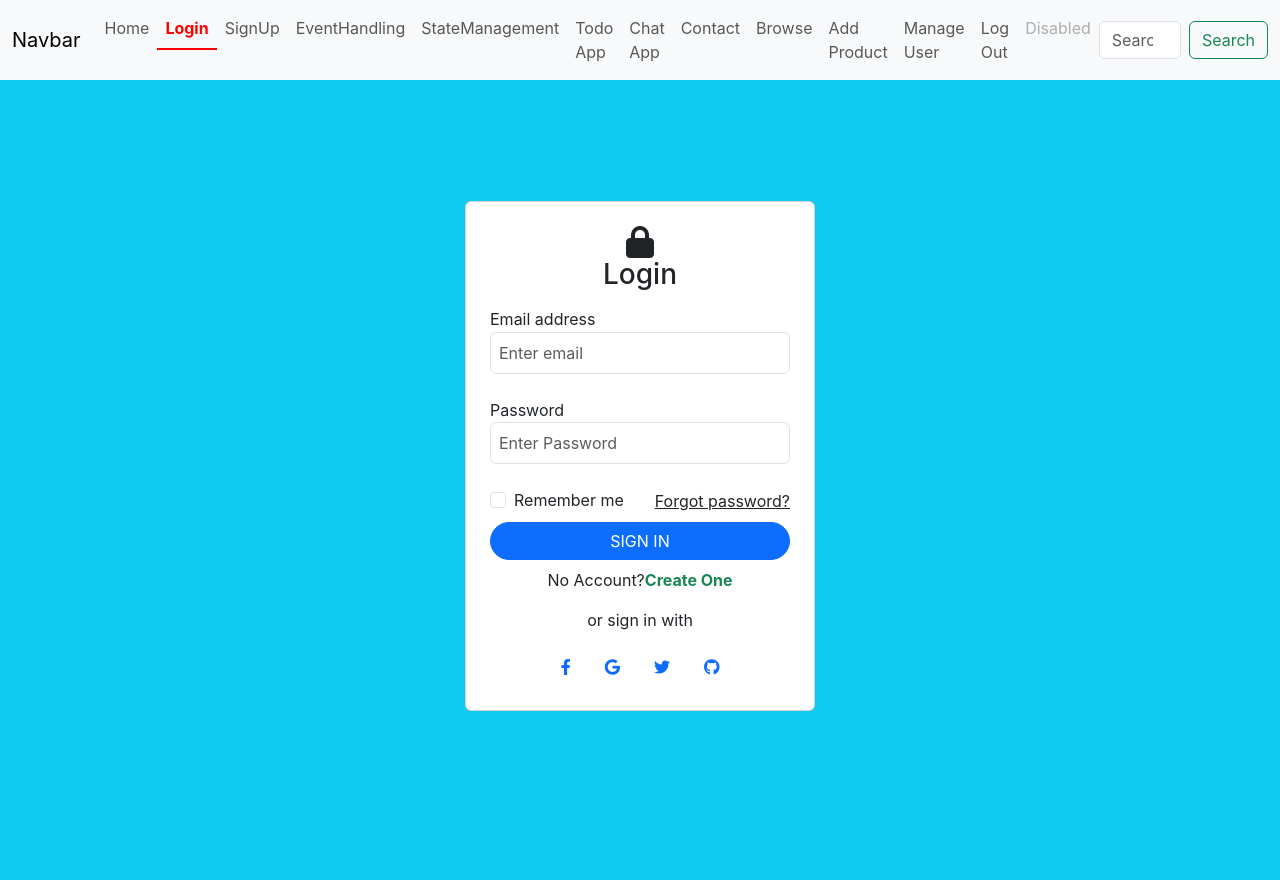
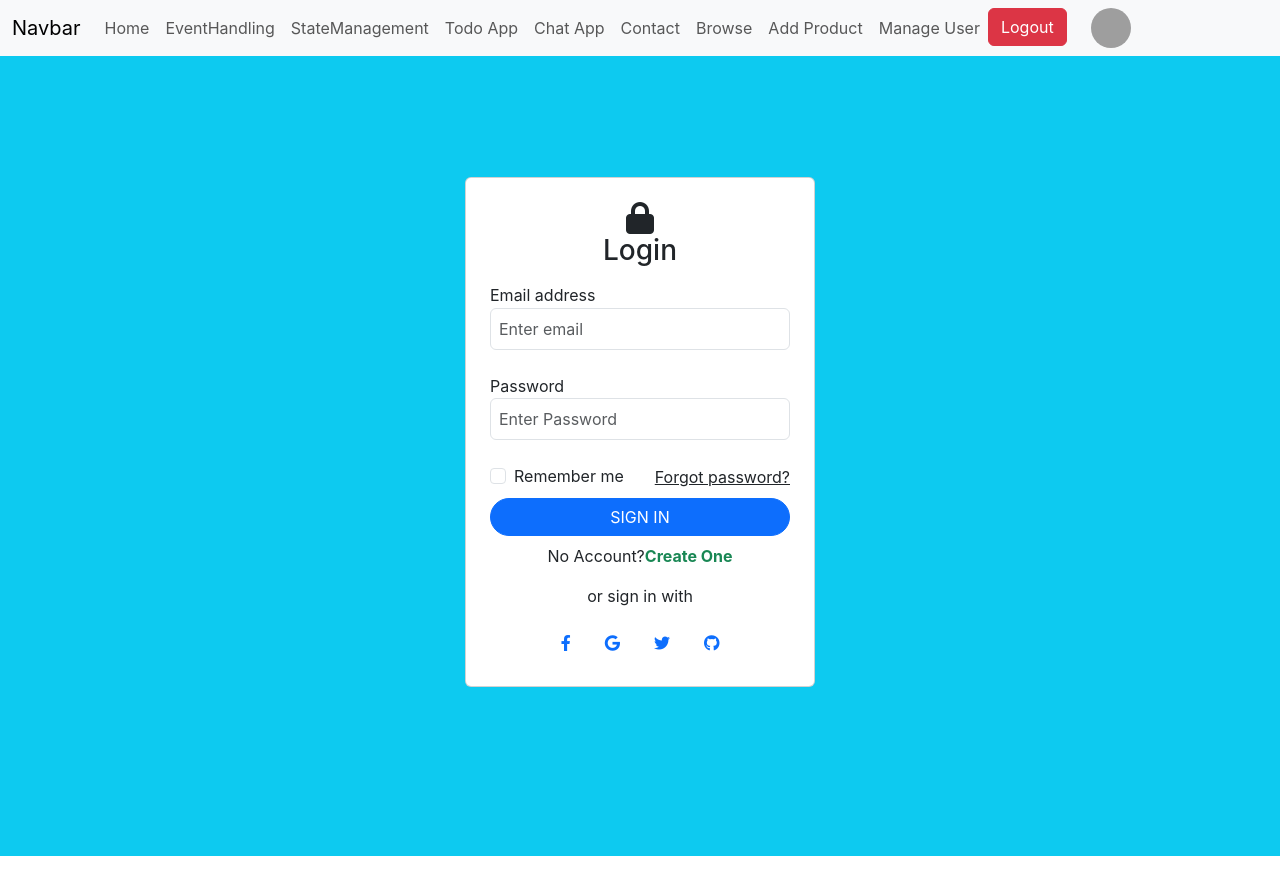
Before and after one commit to VibhashDwivedi/FULL-STACK-MERN, a React (Create React App) app in the folder Section2/frontend/: page /login in a window 1280 px wide. After the commit the page ends 856 px from the top, so only its background shows below. Built offline with nearby package versions, Linux system fonts and the light colour scheme; sample sign-in values are in the browser's storage.

Commit message:
show image

```diff
--- a/Section2/frontend/src/App.jsx
+++ b/Section2/frontend/src/App.jsx
@@ -15,6 +15,7 @@ import AddProduct from './components/AddProduct';
 import ManageUser from './components/ManageUser';
 import { Toaster } from 'react-hot-toast';
 import UpdateUser from './components/UpdateUser';
+import { UserProvider } from './UserContext';
 
 
 
@@ -24,8 +25,9 @@ function App() {
   return (
     <div>
 
-<Toaster position='top-center'/>
+   <Toaster position='top-center'/>
       <BrowserRouter>
+      <UserProvider>
         <Navbar/>
         <Routes>
         <Route path='/' element={<Navigate to = "/home" />} />
@@ -43,6 +45,7 @@ function App() {
           <Route path='manageuser' element= {<ManageUser/> } />
           <Route path='updateuser/:id' element= {<UpdateUser/> } />
         </Routes>
+        </UserProvider>
       </BrowserRouter>
     </div>
 
--- a/Section2/frontend/src/UserContext.jsx
+++ b/Section2/frontend/src/UserContext.jsx
@@ -0,0 +1,36 @@
+import { useNavigate } from "react-router-dom";
+
+const { useContext } = require("react");
+const { useState } = require("react");
+const { createContext } = require("react");
+
+//initialize context
+ const UserContext = createContext();
+
+ //create a provider
+ export const  UserProvider = ({children}) => {
+
+   const navigate = useNavigate();
+    // get user data from session and convert to js using 'JSON.parse()'
+   // and store in state
+     const [currentUser, setcurrentUser] = useState(
+        JSON.parse(sessionStorage.getItem('user'))
+
+     );
+     const [LoggedIn, setLoggedIn] = useState(currentUser !==null ? true : false);
+
+     const logout = () => {
+        sessionStorage.removeItem('user');
+        setcurrentUser(null);
+        setLoggedIn(false);
+        navigate('/login');
+     }
+
+    return <UserContext.Provider value={{ LoggedIn, setLoggedIn, logout}}>
+           {children}
+    </UserContext.Provider>
+ }
+
+ const useUserContext = () => useContext(UserContext);
+
+ export default useUserContext;
--- a/Section2/frontend/src/components/Browse.jsx
+++ b/Section2/frontend/src/components/Browse.jsx
@@ -6,7 +6,7 @@ const Browse = () => {
     const [laptopList, setLaptopList] = useState( laptopData );
 
     const displayLaptopData = () => {
-        if(laptopList.length === 0) return <h1 className='text-center'>No Data Found</h1>
+        if(laptopList.length === 0) return <h1 className='text-center '>No Data Found</h1>
 
         return laptopList.map((laptop) => ( <div className='col-md-3 mb-4'>
             <div className='card'>
--- a/Section2/frontend/src/components/Login.jsx
+++ b/Section2/frontend/src/components/Login.jsx
@@ -3,7 +3,10 @@ import { useFormik } from 'formik';
 import * as Yup from 'yup';
 import { Link } from 'react-router-dom';
 import Swal from 'sweetalert2';
+import useUserContext from '../UserContext';
 const Login = () => {
+
+  const {setLoggedIn}= useUserContext();
 
 
   const loginSchema = Yup.object().shape({
@@ -39,7 +42,7 @@ const Login = () => {
 
     const data = await res.json();
     sessionStorage.setItem('user',JSON.stringify(data));
-
+     setLoggedIn(true);
 
   }else if(res.status === 401){
     Swal.fire('Invalid Credentials','Please check your credentials and try again.','warning')
--- a/Section2/frontend/src/components/Navbar.jsx
+++ b/Section2/frontend/src/components/Navbar.jsx
@@ -1,7 +1,45 @@
-import React from 'react'
+import React, { useState } from 'react'
 import { Link, NavLink } from 'react-router-dom'
+import useUserContext from '../UserContext'
 
 const Navbar = () => {
+
+const {LoggedIn, logout} = useUserContext();
+
+const [currentUser, setcurrentUser] = useState(
+  JSON.parse(sessionStorage.getItem('user'))
+)
+
+const showLoginOption=()=>{
+  if(LoggedIn){
+    return(
+      <> <li className='nav-item'>
+  <button onClick={logout} className='btn btn-danger'>Logout</button>
+    </li>
+    <li>
+      <img width={40} height={40} className='ms-4 rounded-circle' src={"http://localhost:5000/"+currentUser.avatar} alt="" />
+    </li>
+    </>);
+
+  }
+  else{
+    return(<>
+     <li className="nav-item">
+          <NavLink className="nav-link" to="/login">
+            Login
+          </NavLink>
+        </li>
+        <li className="nav-item">
+          <NavLink className="nav-link" to="/signup">
+            SignUp
+          </NavLink>
+        </li>
+    </>
+  )
+}
+}
+
+
   return (
     <nav className="navbar navbar-expand-lg bg-body-tertiary">
   <div className="container-fluid">
@@ -24,16 +62,6 @@ const Navbar = () => {
         <li className="nav-item">
           <NavLink className="nav-link"  to="/home">
             Home
-          </NavLink>
-        </li>
-        <li className="nav-item">
-          <NavLink className="nav-link" to="/login">
-            Login
-          </NavLink>
-        </li>
-        <li className="nav-item">
-          <NavLink className="nav-link" to="/signup">
-            SignUp
           </NavLink>
         </li>
         <li className="nav-item">
@@ -76,27 +104,8 @@ const Navbar = () => {
              Manage User
           </NavLink>
         </li>
-        <li className="nav-item">
-          <NavLink className="nav-link" to="">
-             Log Out
-          </NavLink>
-        </li>
-
-        <li className="nav-item">
-          <Link className="nav-link disabled">Disabled</Link>
-        </li>
+      {showLoginOption()}
       </ul>
-      <form className="d-flex" role="search">
-        <input
-          className="form-control me-2"
-          type="search"
-          placeholder="Search"
-          aria-label="Search"
-        />
-        <button className="btn btn-outline-success" type="submit">
-          Search
-        </button>
-      </form>
     </div>
   </div>
 </nav>
```
Also changed, not shown: 2 other files (tests, documents, lock files or other folders).
